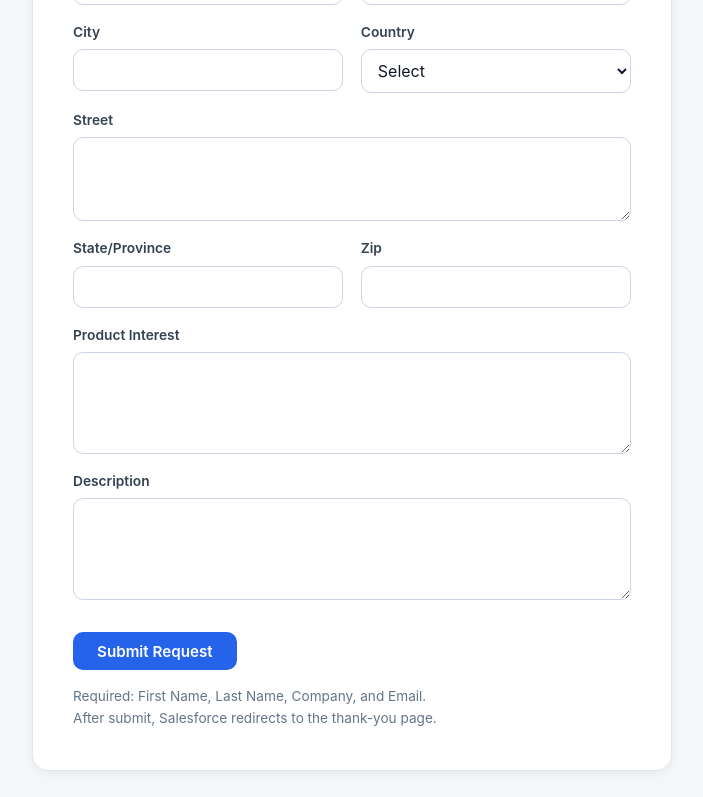
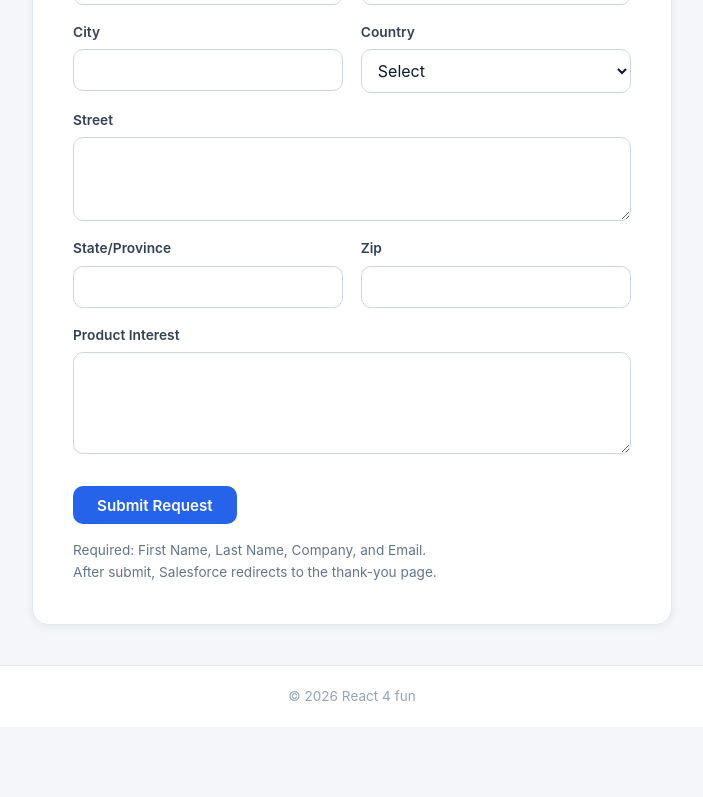
Before and after one commit to harmathzs/react-for-fun, a React (Vite) app in the folder react-app/: page / in a window 1280 px wide. Shown: the part 485-1282 px from the top of the page, without its empty margins (288-991 px from the left). After the commit the page ends 1212 px from the top, so only its background shows below. Built offline with nearby package versions, Linux system fonts and the light colour scheme.

Commit message:
Rename Product Interest label to Description in InterestPage form

```diff
--- a/react-app/src/pages/InterestPage.jsx
+++ b/react-app/src/pages/InterestPage.jsx
@@ -97,12 +97,8 @@ export default function InterestPage() {
           </div>
 
           <div className="field field-full">
-            <label htmlFor="product_interest">Product Interest</label>
-            <textarea id="product_interest" name="product_interest" rows="4" />
-          </div>
-
-          <div className="field field-full">
-            <label htmlFor="description">Description</label>
+            <label htmlFor="description">Product Interest</label>
+            {/* Label is intentionally renamed! Flow copies Description to Product Interest. */}
             <textarea id="description" name="description" rows="4" />
           </div>
         </div>
```
